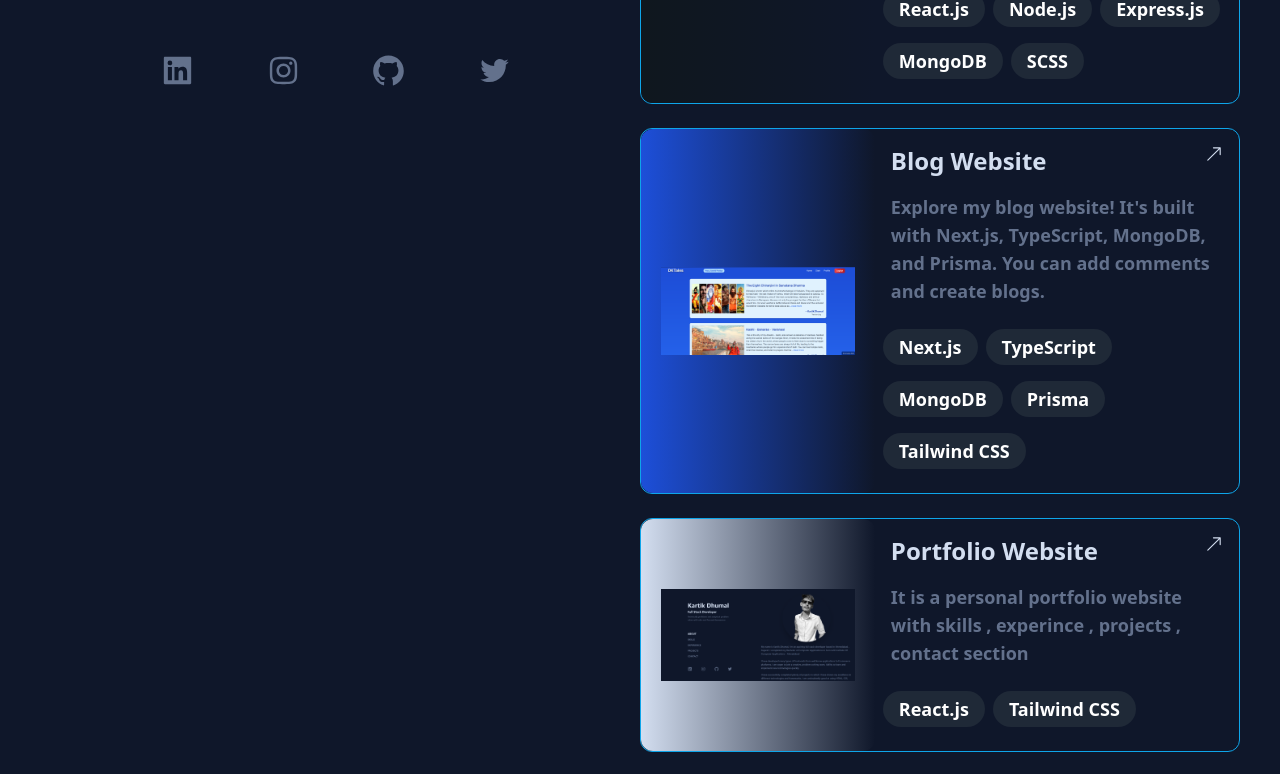
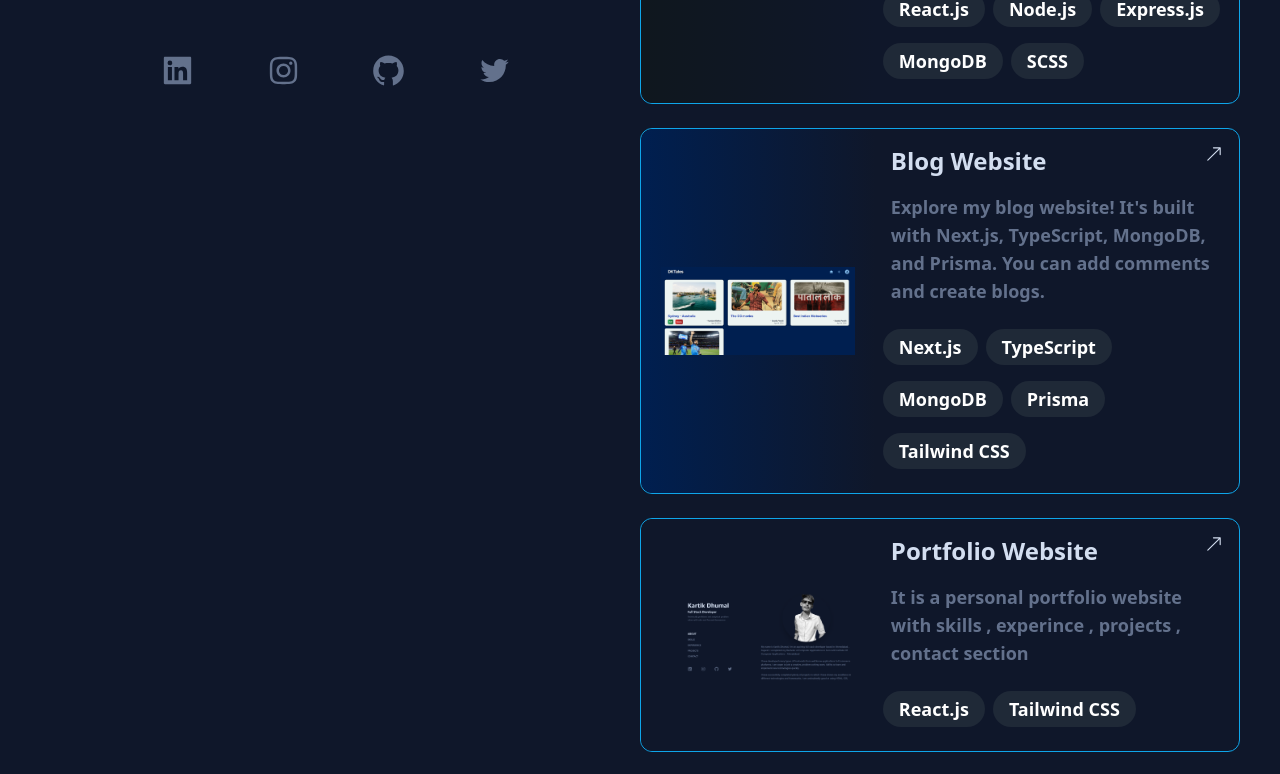
Before and after one commit to kartikdhumal/My-Portfolio, a React (Create React App) app: page /projects in a window 1280 px wide. Shown: the part 620-1394 px from the top of the page. Built offline with nearby package versions, Linux system fonts and the light colour scheme.

Commit message:
updated dktales poster and gradient

```diff
--- a/src/Projects.js
+++ b/src/Projects.js
@@ -2,7 +2,7 @@ import React from 'react'
 import { BsArrowUpRight } from "react-icons/bs"
 import tanvistore from './images/tanvistore.png'
 import portfolio from './images/portfolio.png'
-import dktales from './images/dktales.png'
+import dktales from './images/newdktales2.png'
 import aircraft from './images/aircrfat.png'
 import amazonprime from './images/amazonprime2.png'
 import AOS from 'aos';
@@ -37,7 +37,7 @@ function Projects() {
             <div className='thirdbox lg:w-[100%] sm:w-full flex xl:flex-row-reverse sm:flex-col border-[0.5px] border-sky-500 hover:scale-105 rounded-xl duration-1000 '>
                <div className='uppercase rounded-xl xl:w-64 bg-gradient-to-r from-[#0f171e] to to-[#0F172A] sm:w-full flex justify-center items-center'> <img src={amazonprime} className='xl:w-100 p-5 sm:w-100 sm:h-auto'></img> </div>
                <div dir='ltr' className='flex flex-col justify-start pt-4 xl:w-8/12 sm:w-full'>
-                  <a href="https://netflix-clone-kartikdhumal.vercel.app" target='_blank' className='px-4 flex justify-between flex-row text-2xl'>  Amazon Prime Video Streaming Website  <BsArrowUpRight size={18} /> </a>
+                  <a href="https://amazonprime-kartikdhumal.vercel.app/" target='_blank' className='px-4 flex justify-between flex-row text-2xl'>  Amazon Prime Video Streaming Website  <BsArrowUpRight size={18} /> </a>
                   <p className='py-4 px-4 h-auto'>
                      Amazon prime video streaming website with an admin panel. Admin can add shows without relying on third party apis
                   </p>
@@ -52,7 +52,7 @@ function Projects() {
             </div>
 
             <div className='thirdbox lg:w-[100%] sm:w-full flex xl:flex-row-reverse sm:flex-col border-[0.5px] border-sky-500 hover:scale-105 rounded-xl duration-1000 '>
-               <div className='uppercase rounded-xl xl:w-64 bg-gradient-to-r from-[#1D4FD9] to to-[#0F172A] sm:w-full flex justify-center items-center'>
+               <div className='uppercase rounded-xl xl:w-64 bg-gradient-to-r from-[#001f50] to to-[#0F172A] sm:w-full flex justify-center items-center'>
                   <img src={dktales} className='xl:w-100 p-5 sm:w-100 sm:h-auto'></img> </div>
                <div dir='ltr' className='flex flex-col justify-start pt-4 xl:w-8/12 sm:w-full'>
                   <a href="https://dktales-kartikdhumal.vercel.app/" target='_blank' className='px-4 flex justify-between flex-row text-2xl'> Blog Website  <BsArrowUpRight size={18} /> </a>
@@ -70,7 +70,7 @@ function Projects() {
             </div>
 
             <div className='thirdbox sm:w-full flex xl:flex-row-reverse sm:flex-col border-[0.5px] border-sky-500 hover:scale-105 rounded-xl duration-1000 '>
-               <div className='uppercase rounded-xl xl:w-64 bg-gradient-to-r from-[#D3DEF0] to to-[#0F172A] sm:w-full flex justify-center items-center'> <img src={portfolio} className='xl:w-100 p-5 sm:w-100 sm:h-auto'></img> </div>
+               <div className='uppercase rounded-xl xl:w-64 bg-gradient-to-r from-[#0F172A] to to-[#0F172A] sm:w-full flex justify-center items-center'> <img src={portfolio} className='xl:w-100 p-5 sm:w-100 sm:h-auto'></img> </div>
                <div dir='ltr' className='flex flex-col justify-start pt-4 xl:w-8/12 sm:w-full'>
                   <a href="#" target='_blank' className='px-4 flex justify-between flex-row text-2xl'>  Portfolio Website  <BsArrowUpRight size={18} /> </a>
                   <p className='py-4 px-4 h-auto'>
```
Also changed, not shown: src/images/newdktales.png (added), src/images/newdktales2.png (added).
